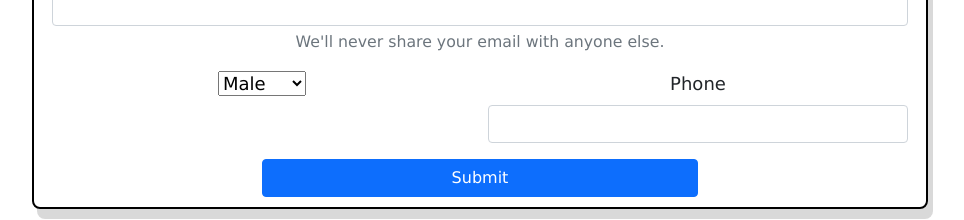
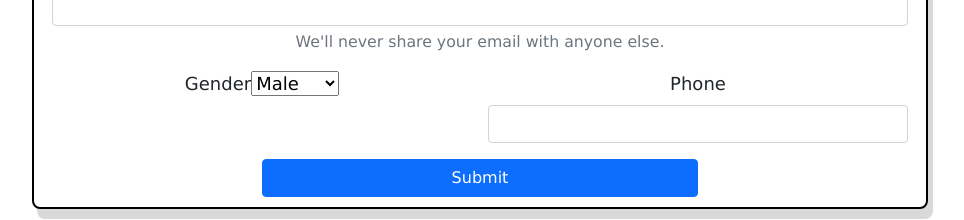
Before and after one commit to imoempire/react-register-forms, a React (Create React App) app: page / in a window 1280 px wide. Shown: the part 401-621 px from the top of the page, without its empty margins (160-1124 px from the left). Built offline with nearby package versions, Linux system fonts and the light colour scheme.

Commit message:
add gender inputer

```diff
--- a/src/App.js
+++ b/src/App.js
@@ -54,6 +54,7 @@ class App extends Component {
             </div>
 
             <div className="col-sm-6">
+              <label htmlFor="Gender">Gender</label>
               <select value={this.state.value} onChange={this.handleChange}>
                 <option value="Male">Male</option>
                 <option value="Female">Female</option>
```
